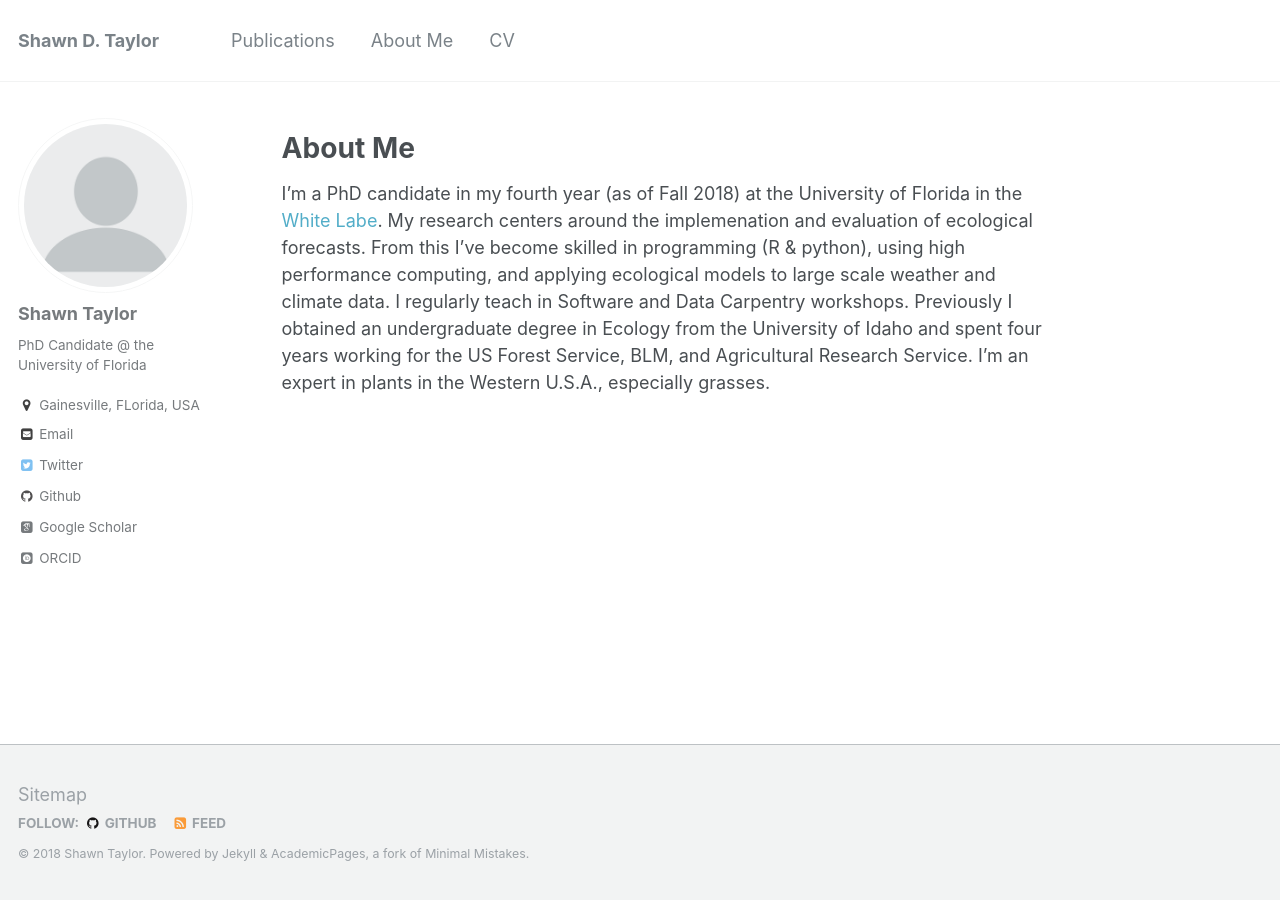
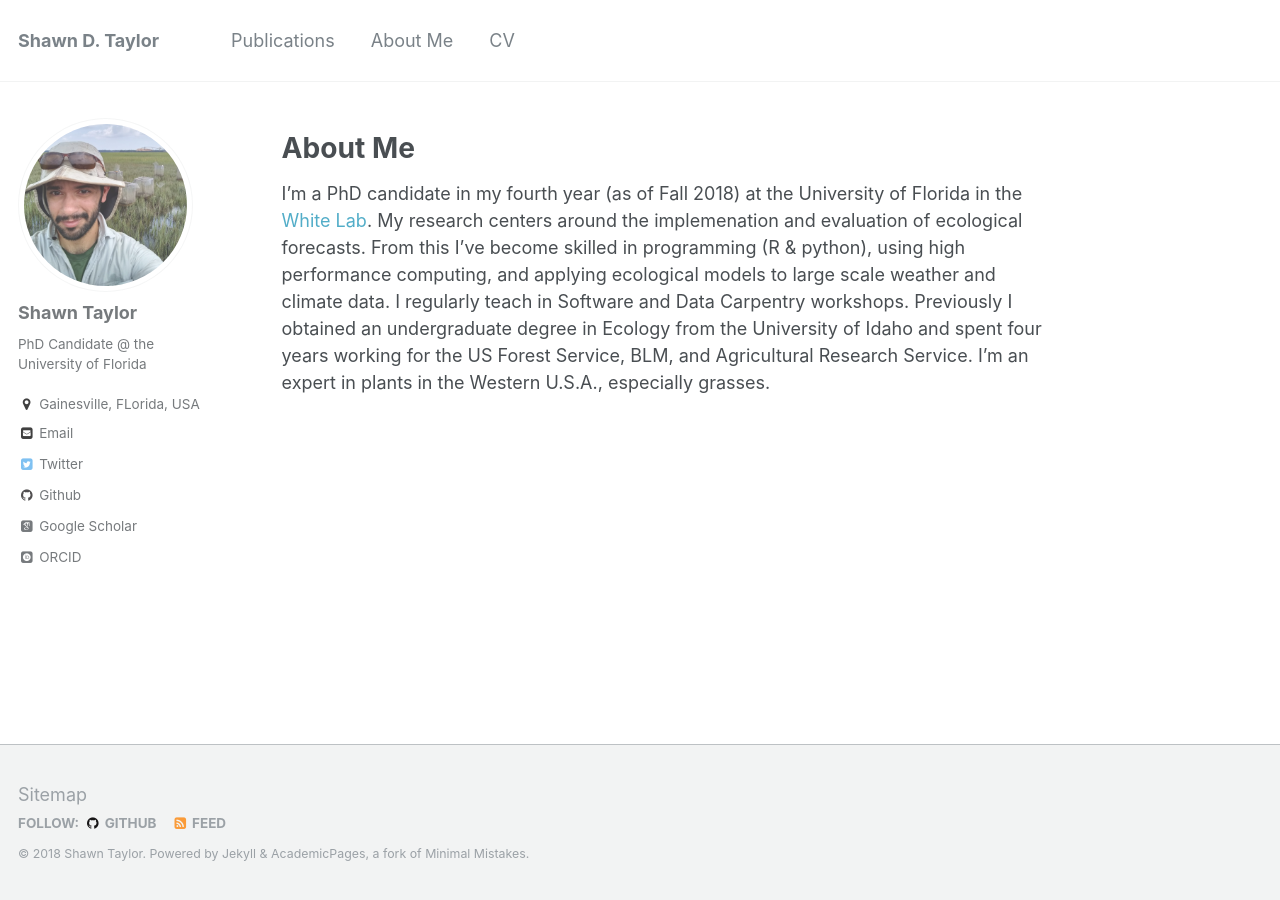
Before and after one commit to sdtaylor/sdtaylor.github.io, a Jekyll site: the page built from _pages/about.md, in a window 1280 px wide. Built offline with Jekyll 4.4.1, drawn with Linux system fonts in a browser that asks for light colours; some web fonts are replaced.

Commit message:
image and typo

```diff
--- a/_config.yml
+++ b/_config.yml
@@ -80,7 +80,7 @@
 # Site Author
 author:
   name             : "Shawn Taylor"
-  avatar           : "profile.png"
+  avatar           : "shawn-taylor.jpg"
   bio              : "PhD Candidate @ the University of Florida"
   location         : "Gainesville, FLorida, USA"
   employer         :
--- a/_pages/about.md
+++ b/_pages/about.md
@@ -9,4 +9,4 @@
 ---
 
 # About Me
-I'm a PhD candidate in my fourth year (as of Fall 2018) at the University of Florida in the [White Labe](www.weecology.org). My research centers around the implemenation and evaluation of ecological forecasts. From this I've become skilled in programming (R & python), using high performance computing, and applying ecological models to large scale weather and climate data. I regularly teach in Software and Data Carpentry workshops. Previously I obtained an undergraduate degree in Ecology from the University of Idaho and spent four years working for the US Forest Service, BLM, and Agricultural Research Service. I'm an expert in plants in the Western U.S.A., especially grasses.
+I'm a PhD candidate in my fourth year (as of Fall 2018) at the University of Florida in the [White Lab](www.weecology.org). My research centers around the implemenation and evaluation of ecological forecasts. From this I've become skilled in programming (R & python), using high performance computing, and applying ecological models to large scale weather and climate data. I regularly teach in Software and Data Carpentry workshops. Previously I obtained an undergraduate degree in Ecology from the University of Idaho and spent four years working for the US Forest Service, BLM, and Agricultural Research Service. I'm an expert in plants in the Western U.S.A., especially grasses.
```
Also changed, not shown: images/shawn-taylor.jpg (added).
